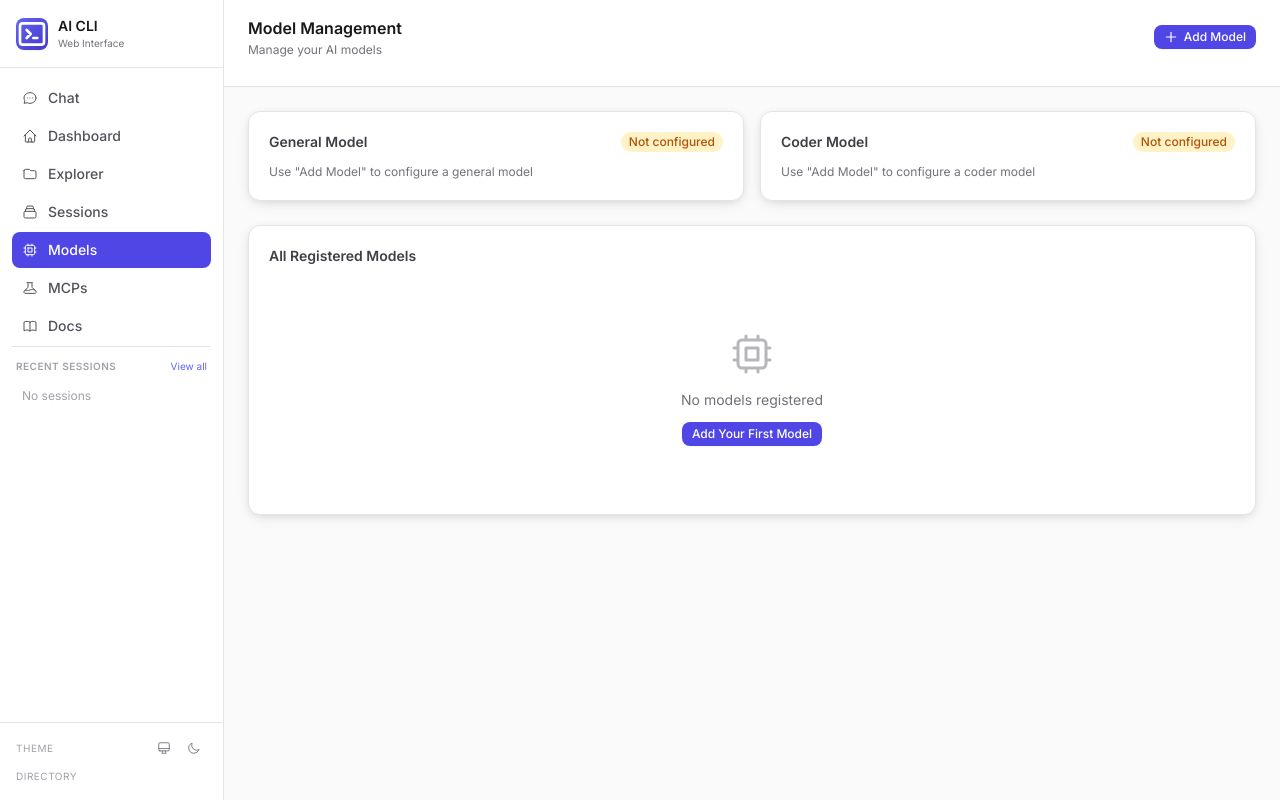
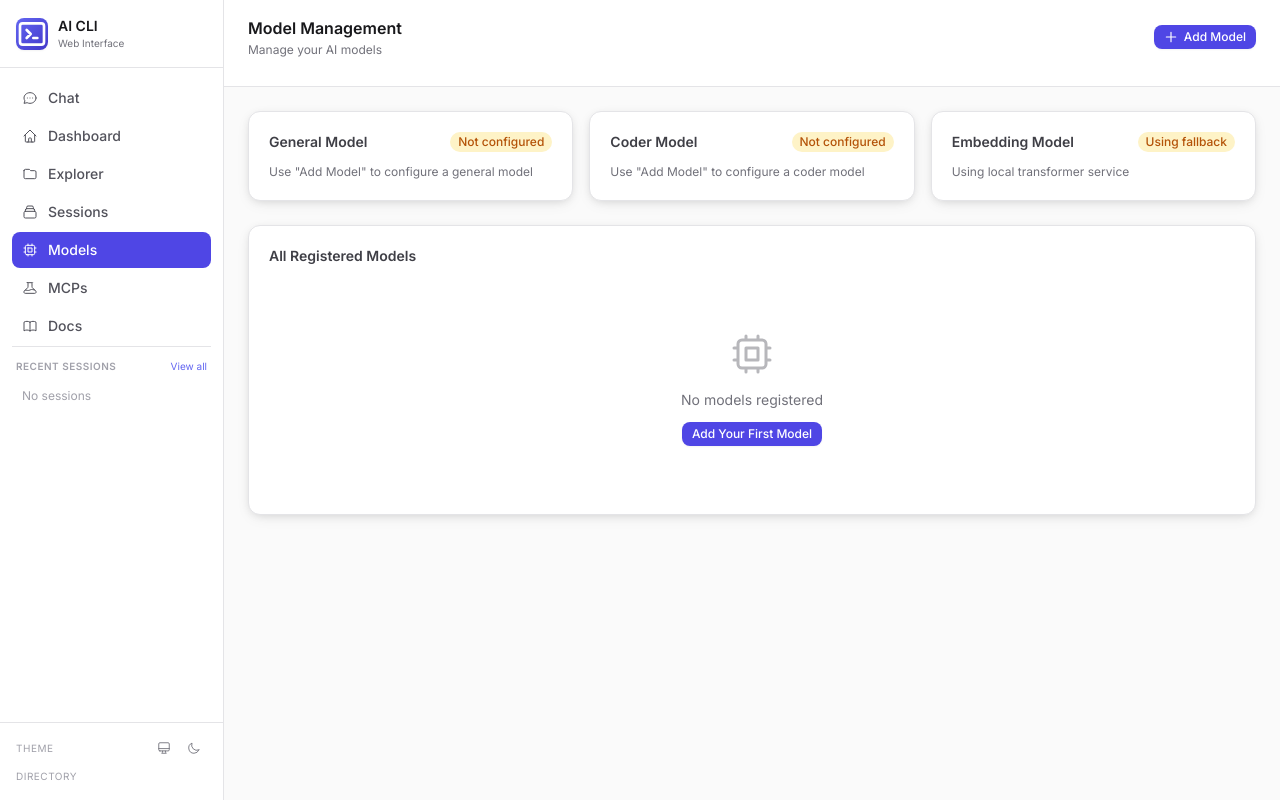
Before and after one commit to A-Souhei/cli, a Flask app: page /models in a window 1280 px wide. Run offline with Flask 3, Linux system fonts and the light colour scheme; data that the repository does not hold is empty; some libraries are stand-ins or nearby versions.

Commit message:
Add embedding model support to Web UI models page
Co-authored-by: A-Souhei <15812707+A-Souhei@users.noreply.github.com>

```diff
--- a/src/model_registry/availability.py
+++ b/src/model_registry/availability.py
@@ -202,10 +202,12 @@ class ModelAvailabilityChecker:
         """
         general_model = self.get_available_model('general')
         coder_model = self.get_available_model('coder')
+        embedding_model = self.model_registry.get_active_embedding_model()
 
         status = {
             'general_model': general_model.to_dict() if general_model else None,
             'coder_model': coder_model.to_dict() if coder_model else None,
+            'embedding_model': embedding_model.to_dict() if embedding_model else None,
             'tinyollama_available': False,
             'registry_status': self.model_registry.get_status()
         }
--- a/src/ui/routes/models.py
+++ b/src/ui/routes/models.py
@@ -51,7 +51,7 @@ def list_models():
     List all registered models.
 
     Query params:
-        type: Optional filter by model type ('general' or 'coder')
+        type: Optional filter by model type ('general', 'coder', or 'embedding')
     """
     try:
         registry = ModelRegistry()
@@ -77,10 +77,10 @@ def add_model():
     Add a new model to the registry.
 
     Request body:
-        model_type: Type of model ('general' or 'coder')
-        url: Ollama service URL
-        model_name: Name of the model
-        timeout: Optional timeout in seconds (default: 120)
+        model_type: Type of model ('general', 'coder', or 'embedding')
+        url: Ollama service URL (or embedding service URL for embedding type)
+        model_name: Name of the model (not required for embedding type)
+        timeout: Optional timeout in seconds (default: 120 for general/coder, 60 for embedding)
         set_active: Optional whether to set as active (default: true)
     """
     try:
@@ -93,15 +93,29 @@ def add_model():
 
         model_type = data.get('model_type')
         url = data.get('url')
-        model_name = data.get('model_name')
-        timeout = data.get('timeout', 120)
+        model_name = data.get('model_name', '')
+        timeout = data.get('timeout')
         set_active = data.get('set_active', True)
 
+        # Initialize registry early
+        registry = ModelRegistry()
+
+        # Set default timeout based on model type
+        if timeout is None:
+            timeout = 60 if model_type == 'embedding' else 120
+
         # Validate required fields
-        if not model_type or not url or not model_name:
+        if not model_type or not url:
             return jsonify({
                 'status': 'error',
-                'message': 'model_type, url, and model_name are required'
+                'message': 'model_type and url are required'
+            }), 400
+
+        # For non-embedding models, model_name is required
+        if model_type in ['general', 'coder'] and not model_name:
+            return jsonify({
+                'status': 'error',
+                'message': 'model_name is required for general and coder models'
             }), 400
 
         # Validate URL format and scheme
@@ -138,31 +152,83 @@ def add_model():
                 'message': 'Timeout must be a valid integer'
             }), 400
 
-        # Check availability first
-        config = ConfigManager()
-        registry = ModelRegistry()
-        checker = ModelAvailabilityChecker(config, registry)
+        # For embedding models, test the service
+        if model_type == 'embedding':
+            import requests as req
+            try:
+                test_response = req.post(
+                    f"{url}/embed",
+                    json={"text": "test"},
+                    timeout=10
+                )
+                if test_response.status_code != 200:
+                    return jsonify({
+                        'status': 'error',
+                        'message': f'Embedding service returned status {test_response.status_code}'
+                    }), 400
 
-        if not checker.check_ollama_available(url):
+                test_data = test_response.json()
+                if 'embedding' not in test_data and 'embeddings' not in test_data:
+                    return jsonify({
+                        'status': 'error',
+                        'message': 'Invalid response format from embedding service'
+                    }), 400
+
+                # Auto-detect dimensions
+                embedding = None
+                if 'embedding' in test_data:
+                    embedding = test_data['embedding']
+                elif 'embeddings' in test_data and test_data['embeddings']:
+                    embedding = test_data['embeddings'][0]
+
+                dimensions = len(embedding) if (embedding and len(embedding) > 0) else None
+
+                # Add embedding model with dimensions
+                model = registry.add_model(
+                    model_type=model_type,
+                    url=url,
+                    model_name='',  # Empty for embedding models
+                    timeout=timeout,
+                    set_active=set_active,
+                    embedding_dimensions=dimensions
+                )
+
+                return jsonify({
+                    'status': 'success',
+                    'model': model.to_dict(),
+                    'message': f'Embedding service added successfully (dimensions: {dimensions})'
+                })
+
+            except req.exceptions.RequestException as e:
+                return jsonify({
+                    'status': 'error',
+                    'message': f'Cannot reach embedding service at {url}'
+                }), 400
+        else:
+            # Check availability for general/coder models
+            config = ConfigManager()
+            checker = ModelAvailabilityChecker(config, registry)
+
+            if not checker.check_ollama_available(url):
+                return jsonify({
+                    'status': 'error',
+                    'message': f'Cannot reach Ollama service at {url}'
+                }), 400
+
+            # Add model
+            model = registry.add_model(
+                model_type=model_type,
+                url=url,
+                model_name=model_name,
+                timeout=timeout,
+                set_active=set_active
+            )
+
             return jsonify({
-                'status': 'error',
-                'message': f'Cannot reach Ollama service at {url}'
-            }), 400
-
-        # Add model
-        model = registry.add_model(
-            model_type=model_type,
-            url=url,
-            model_name=model_name,
-            timeout=timeout,
-            set_active=set_active
-        )
-
-        return jsonify({
-            'status': 'success',
-            'model': model.to_dict(),
-            'message': f'Model {model_name} added successfully'
-        })
+                'status': 'success',
+                'model': model.to_dict(),
+                'message': f'Model {model_name} added successfully'
+            })
     except ValueError as e:
         return jsonify({
             'status': 'error',
--- a/src/ui/templates/models.html
+++ b/src/ui/templates/models.html
@@ -24,7 +24,7 @@
     <div class="flex-1 overflow-auto p-6">
         <div class="max-w-6xl mx-auto space-y-6">
             <!-- Status Overview -->
-            <div class="grid grid-cols-1 md:grid-cols-2 gap-4" id="status-overview">
+            <div class="grid grid-cols-1 md:grid-cols-3 gap-4" id="status-overview">
                 <div class="card p-5">
                     <div class="flex items-center justify-between mb-3">
                         <h3 class="text-sm font-semibold text-surface-700 dark:text-surface-300">General Model</h3>
@@ -42,6 +42,16 @@
                     </div>
                     <div id="coder-model-info" class="text-sm text-surface-500 dark:text-surface-400">
                         <p class="text-xs">No coder model configured</p>
+                    </div>
+                </div>
+
+                <div class="card p-5">
+                    <div class="flex items-center justify-between mb-3">
+                        <h3 class="text-sm font-semibold text-surface-700 dark:text-surface-300">Embedding Model</h3>
+                        <span id="embedding-status-badge" class="badge badge-warning">Using fallback</span>
+                    </div>
+                    <div id="embedding-model-info" class="text-sm text-surface-500 dark:text-surface-400">
+                        <p class="text-xs">Using local transformer service</p>
                     </div>
                 </div>
             </div>
@@ -104,21 +114,22 @@
         <form id="add-model-form" class="space-y-4">
             <div>
                 <label class="block text-sm font-medium text-surface-700 dark:text-surface-300 mb-2">Model Type</label>
-                <select id="model-type" required class="input w-full">
+                <select id="model-type" required class="input w-full" onchange="toggleModelNameField()">
                     <option value="general">General (for chat)</option>
                     <option value="coder">Coder (for code tasks)</option>
+                    <option value="embedding">Embedding (for RAG/similarity)</option>
                 </select>
             </div>
 
             <div>
-                <label class="block text-sm font-medium text-surface-700 dark:text-surface-300 mb-2">Ollama URL</label>
+                <label class="block text-sm font-medium text-surface-700 dark:text-surface-300 mb-2">Service URL</label>
                 <input type="url" id="model-url" required placeholder="http://192.168.31.23:11434" class="input w-full">
-                <p class="text-xs text-surface-500 dark:text-surface-400 mt-1">URL of your Ollama server</p>
+                <p class="text-xs text-surface-500 dark:text-surface-400 mt-1" id="url-help">URL of your Ollama server</p>
             </div>
 
-            <div>
+            <div id="model-name-field">
                 <label class="block text-sm font-medium text-surface-700 dark:text-surface-300 mb-2">Model Name</label>
-                <input type="text" id="model-name" required placeholder="llama3.1:8b" class="input w-full">
+                <input type="text" id="model-name" placeholder="llama3.1:8b" class="input w-full">
                 <p class="text-xs text-surface-500 dark:text-surface-400 mt-1">Name of the model on your Ollama server</p>
             </div>
 
@@ -208,6 +219,25 @@
             coderBadge.textContent = 'Not configured';
             coderInfo.innerHTML = '<p class="text-xs">Use "Add Model" to configure a coder model</p>';
         }
+
+        // Embedding model
+        const embeddingModel = statusData.embedding_model;
+        const embeddingBadge = document.getElementById('embedding-status-badge');
+        const embeddingInfo = document.getElementById('embedding-model-info');
+
+        if (embeddingModel) {
+            embeddingBadge.className = 'badge badge-success';
+            embeddingBadge.textContent = 'Active';
+            const dimensions = embeddingModel.embedding_dimensions ? ` (${embeddingModel.embedding_dimensions}D)` : '';
+            embeddingInfo.innerHTML = `
+                <p class="font-medium text-surface-900 dark:text-white">External service${dimensions}</p>
+                <p class="text-xs text-surface-500 dark:text-surface-400 mt-1">${escapeHtml(embeddingModel.url)}</p>
+            `;
+        } else {
+            embeddingBadge.className = 'badge badge-warning';
+            embeddingBadge.textContent = 'Using fallback';
+            embeddingInfo.innerHTML = '<p class="text-xs">Using local transformer service</p>';
+        }
     }
 
     // Load all models
@@ -221,20 +251,36 @@
             if (data.status === 'success' && data.models.length > 0) {
                 container.innerHTML = data.models.map(model => {
                     const isActive = model.is_active;
-                    const typeColor = model.model_type === 'general' ? 'primary' : 'success';
+                    const typeColors = {
+                        'general': 'primary',
+                        'coder': 'success',
+                        'embedding': 'warning'
+                    };
+                    const typeColor = typeColors[model.model_type] || 'surface';
                     const statusColor = isActive ? 'success' : 'surface';
+
+                    // Display name based on model type
+                    const displayName = model.model_type === 'embedding'
+                        ? 'External embedding service'
+                        : escapeHtml(model.model_name);
+
+                    // Additional info for embedding models
+                    const dimensionsInfo = model.embedding_dimensions
+                        ? `<p><span class="font-medium">Dimensions:</span> ${model.embedding_dimensions}</p>`
+                        : '';
 
                     return `
                     <div class="border border-surface-200 dark:border-surface-700 rounded-lg p-4 hover:border-${typeColor}-300 dark:hover:border-${typeColor}-600 transition-colors">
                         <div class="flex items-start justify-between">
                             <div class="flex-1">
                                 <div class="flex items-center gap-2 mb-2">
-                                    <h4 class="font-medium text-surface-900 dark:text-white">${escapeHtml(model.model_name)}</h4>
+                                    <h4 class="font-medium text-surface-900 dark:text-white">${displayName}</h4>
                                     <span class="badge badge-${typeColor}">${escapeHtml(model.model_type)}</span>
                                     ${isActive ? `<span class="badge badge-${statusColor}">Active</span>` : ''}
                                 </div>
                                 <div class="space-y-1 text-xs text-surface-500 dark:text-surface-400">
                                     <p><span class="font-medium">URL:</span> ${escapeHtml(model.url)}</p>
+                                    ${dimensionsInfo}
                                     <p><span class="font-medium">ID:</span> <code class="bg-surface-100 dark:bg-surface-800 px-1 rounded">${escapeHtml(model.model_id)}</code></p>
                                     <p><span class="font-medium">Added:</span> ${new Date(model.added_at).toLocaleString()}</p>
                                 </div>
@@ -284,6 +330,7 @@
     function showAddModelModal() {
         document.getElementById('add-model-modal').classList.remove('hidden');
         document.getElementById('add-model-modal').classList.add('flex');
+        toggleModelNameField(); // Initialize form state
     }
 
     // Close add model modal
@@ -292,6 +339,28 @@
         document.getElementById('add-model-modal').classList.remove('flex');
         document.getElementById('add-model-form').reset();
         document.getElementById('add-model-error').classList.add('hidden');
+        toggleModelNameField(); // Reset form state
+    }
+
+    // Toggle model name field based on model type
+    function toggleModelNameField() {
+        const modelType = document.getElementById('model-type').value;
+        const modelNameField = document.getElementById('model-name-field');
+        const modelNameInput = document.getElementById('model-name');
+        const urlHelp = document.getElementById('url-help');
+        const timeoutInput = document.getElementById('model-timeout');
+
+        if (modelType === 'embedding') {
+            modelNameField.style.display = 'none';
+            modelNameInput.required = false;
+            urlHelp.textContent = 'URL of your embedding service';
+            timeoutInput.value = '60';
+        } else {
+            modelNameField.style.display = 'block';
+            modelNameInput.required = true;
+            urlHelp.textContent = 'URL of your Ollama server';
+            timeoutInput.value = '120';
+        }
     }
 
     // Handle add model form submission
@@ -317,18 +386,24 @@
         errorDiv.classList.add('hidden');
 
         try {
+            const payload = {
+                model_type: modelType,
+                url: url,
+                timeout: timeout,
+                set_active: setActive
+            };
+
+            // Only include model_name for non-embedding types
+            if (modelType !== 'embedding') {
+                payload.model_name = modelName;
+            }
+
             const response = await fetch('/api/models/add', {
                 method: 'POST',
                 headers: {
                     'Content-Type': 'application/json'
                 },
-                body: JSON.stringify({
-                    model_type: modelType,
-                    url: url,
-                    model_name: modelName,
-                    timeout: timeout,
-                    set_active: setActive
-                })
+                body: JSON.stringify(payload)
             });
 
             const data = await response.json();
```
